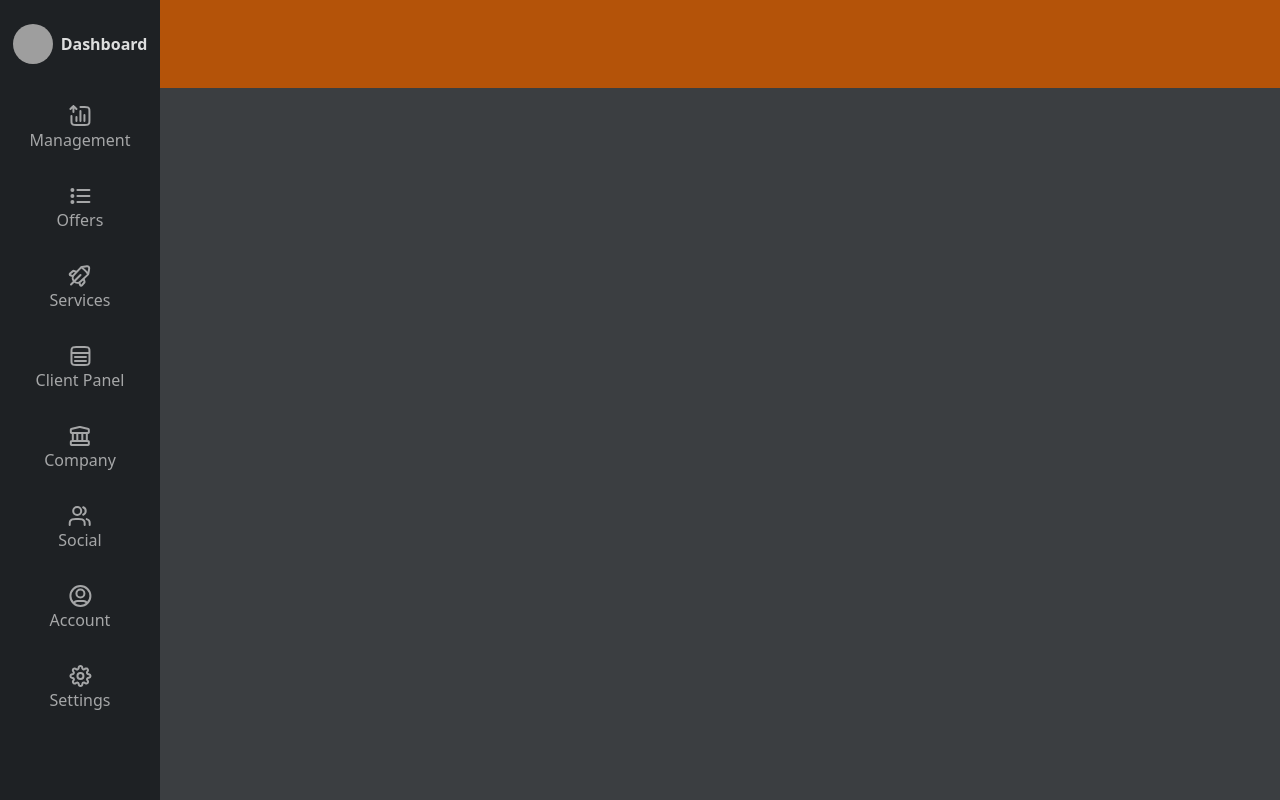
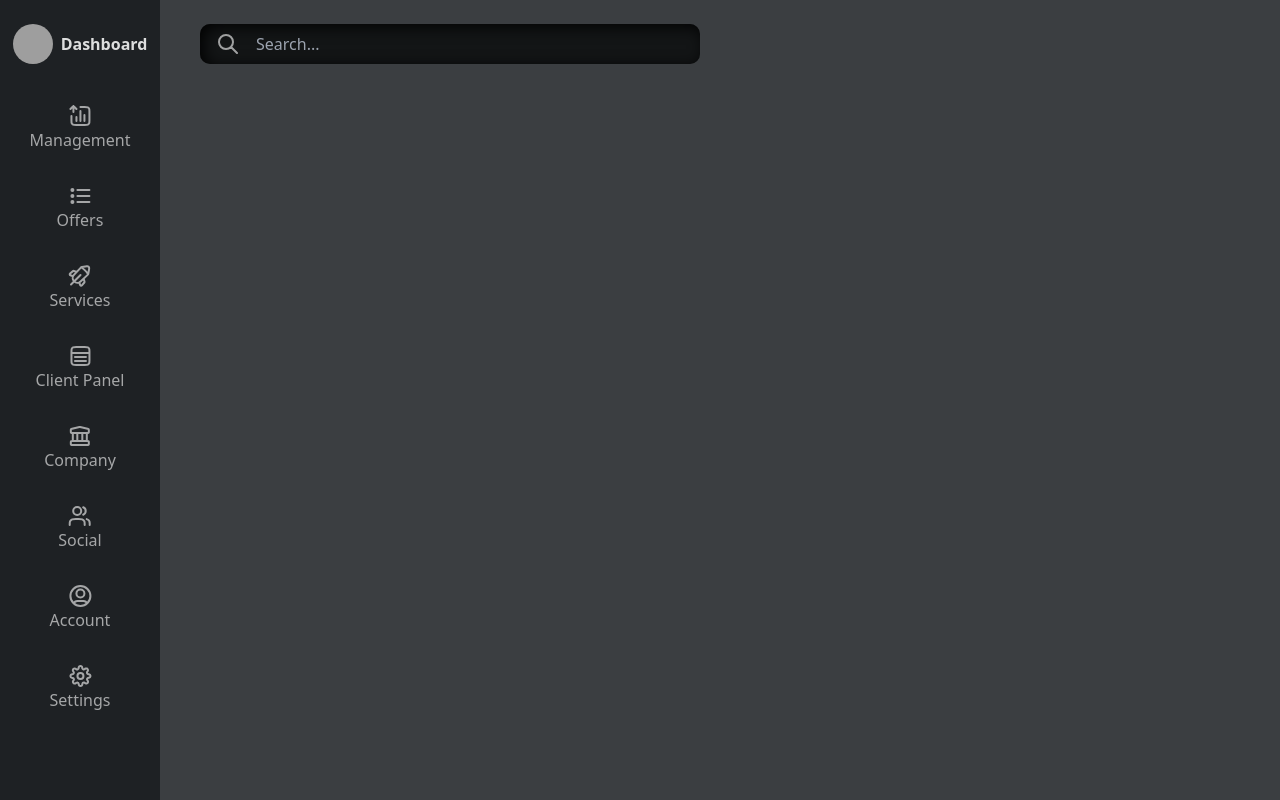
Before and after one commit to BlackCockder/TradingAppFrontend, an Angular app: page /dashboard in a window 1280 px wide. Built offline with nearby package versions, Linux system fonts and the light colour scheme; grey boxes are pictures that could not be loaded.

Commit message:
Added search bar to dashboard header

```diff
--- a/src/app/features/dashboard/Dashboard.component.html
+++ b/src/app/features/dashboard/Dashboard.component.html
@@ -35,7 +35,8 @@
   </section>
   <section class="flex flex-col flex-1">
     <section id="dashboard-header"
-             class="w-full h-dashboard-header bg-amber-700">
+             class="w-full h-dashboard-header">
+      <app-dashboard-header></app-dashboard-header>
     </section>
     <section class="w-full h-dashboard-content flex-1">
       <div id="dashboard-core-wrapper" class="p-10 dashboard-core-wrapper-main">
--- a/src/app/features/dashboard/components/dashboard-header/dashboard-header.component.html
+++ /dev/null
@@ -1 +0,0 @@
-<p>dashboard-header works!</p>
--- /dev/null
+++ b/src/app/features/dashboard/components/dashboardHeader/DashboardHeader.component.html
@@ -0,0 +1,19 @@
+<section class="w-full h-full px-10 flex">
+  <div class="h-full flex items-center justify-center dashboard-search-bar-wrapper">
+    <div id="dashboard-search-bar" class="relative flex h-10 w-full">
+      <div class="h-10 w-10 absolute left-2 flex items-center justify-center">
+        <svg class="w-6 h-6 text-white op-text-darker" width="100%" height="100%" viewBox="0 0 24 24" fill="none"
+             xmlns="http://www.w3.org/2000/svg">
+          <path
+            d="M21 21L15.0001 15M17 10C17 13.866 13.866 17 10 17C6.13401 17 3 13.866 3 10C3 6.13401 6.13401 3 10 3C13.866 3 17 6.13401 17 10Z"
+            stroke="currentColor" stroke-width="2" stroke-linecap="round" stroke-linejoin="round"/>
+        </svg>
+      </div>
+      <input type="text" class="dashboard-search-bar-input bg-gray-dark h-full flex-1 placeholder-opacity-60 text-white" placeholder="Search...">
+    </div>
+  </div>
+
+  <div>
+
+  </div>
+</section>
--- /dev/null
+++ b/src/app/features/dashboard/components/dashboardHeader/DashboardHeader.component.scss
@@ -0,0 +1,9 @@
+.dashboard-search-bar-input {
+  box-shadow: inset 4px 3px 16px -1px rgba(0, 0, 0, 1);
+  padding-left: 3.5rem;
+  border-radius: 0.625rem;
+}
+.dashboard-search-bar-wrapper {
+  width: calc(50% - 1.25rem);
+  margin-right: 2.5rem;
+}
--- a/src/app/features/dashboard/components/dashboard-header/dashboard-header.component.ts
+++ b/src/app/features/dashboard/components/dashboardHeader/DashboardHeader.component.ts
@@ -2,10 +2,8 @@ import { Component } from '@angular/core';
 
 @Component({
   selector: 'app-dashboard-header',
-  standalone: true,
-  imports: [],
-  templateUrl: './dashboard-header.component.html',
-  styleUrl: './dashboard-header.component.scss'
+  templateUrl: './DashboardHeader.component.html',
+  styleUrl: './DashboardHeader.component.scss'
 })
 export class DashboardHeaderComponent {
 
--- a/src/styles.scss
+++ b/src/styles.scss
@@ -19,6 +19,9 @@ html, body {
 }
 .bg-gray-light {
   background-color: #3B3E41;
+}
+.bg-gray-dark {
+  background-color: #131516;
 }
 .op-text-base {
   opacity: 85%;
```
Also changed, not shown: src/app/features/dashboard/modules/Dashboard.module.ts (+11 -10 lines), src/app/features/dashboard/modules/DashboardComponents.module.ts (+5 -2 lines), src/app/features/dashboard/components/dashboard-header/dashboard-header.component.scss (deleted), 1 other file (tests, documents, lock files or other folders).
